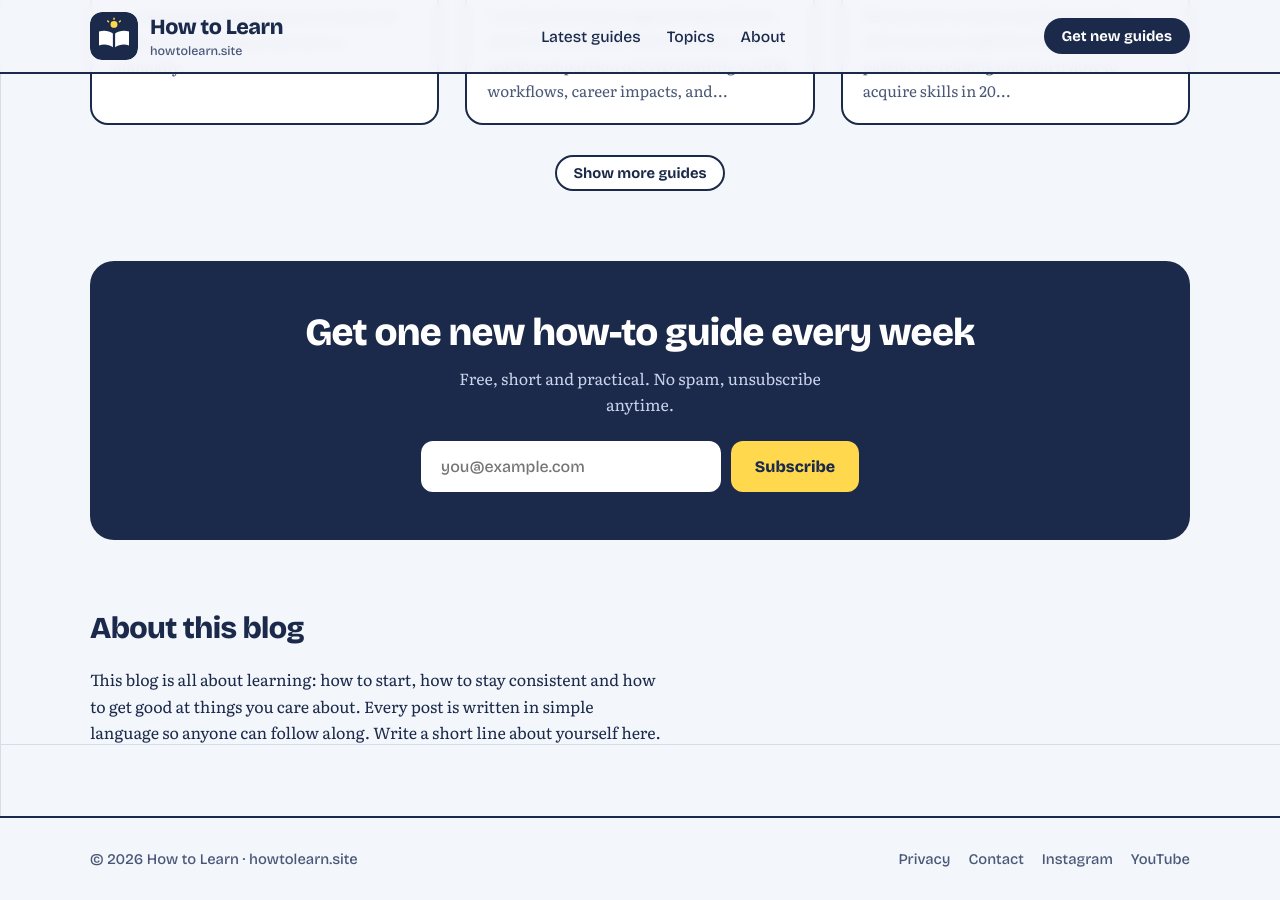
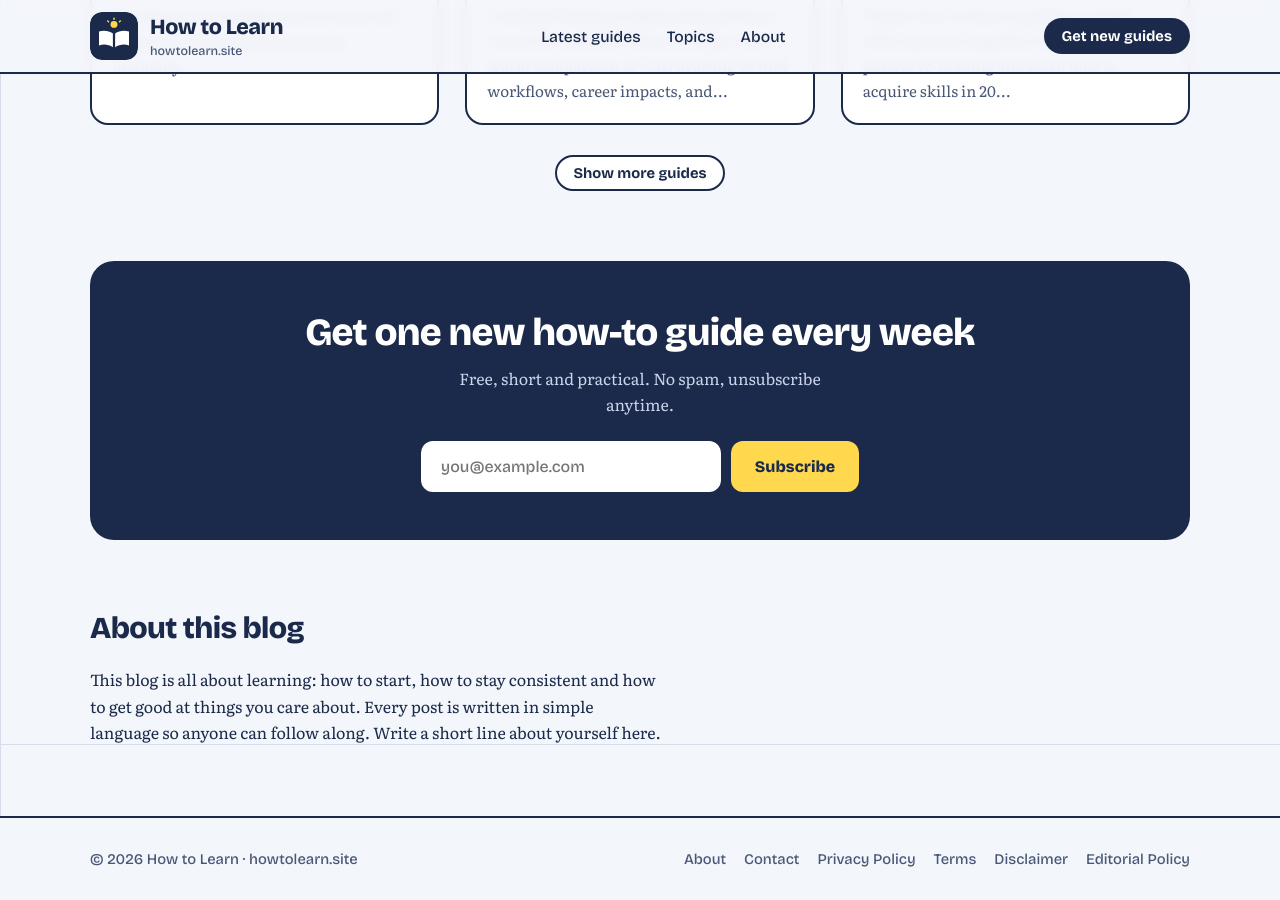
Before and after one commit to mehuls-ER7/mehuls-ER7.github.io, a Jekyll site: the page built from index.html, in a window 1280 px wide and 900 px high, scrolled down 2856 px. Built offline with Jekyll 4.4.1, drawn with Linux system fonts in a browser that asks for light colours.

Commit message:
Update default.html

```diff
--- a/_layouts/default.html
+++ b/_layouts/default.html
@@ -50,10 +50,14 @@
   <div class="wrap foot">
     <span>© <span id="year"></span> How to Learn · howtolearn.site</span>
     <ul>
-      <li><a href="#">Privacy</a></li>
-      <li><a href="#">Contact</a></li>
-      <li><a href="#">Instagram</a></li>
-      <li><a href="#">YouTube</a></li>
+      <ul>
+        <li><a href="{{ '/about/' | relative_url }}">About</a></li>
+        <li><a href="{{ '/contact/' | relative_url }}">Contact</a></li>
+        <li><a href="{{ '/privacy-policy/' | relative_url }}">Privacy Policy</a></li>
+        <li><a href="{{ '/terms/' | relative_url }}">Terms</a></li>
+        <li><a href="{{ '/disclaimer/' | relative_url }}">Disclaimer</a></li>
+        <li><a href="{{ '/editorial-policy/' | relative_url }}">Editorial Policy</a></li>
+      </ul>
     </ul>
   </div>
 </footer>
```
